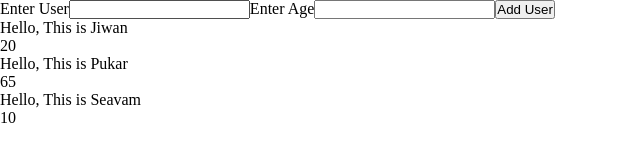
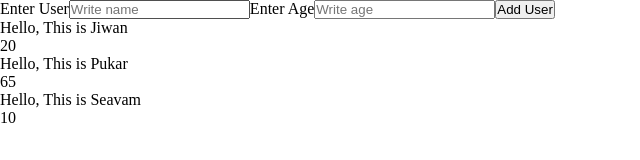
Before and after one commit to JiwanChaudhary/username-and-age-validation, a React (Create React App) app: page / in a window 1280 px wide. Shown: the top 160 px of the page, without its empty margins (0-640 px from the left). Built offline with nearby package versions, Linux system fonts and the light colour scheme.

Commit message:
add user age

```diff
--- a/src/App.js
+++ b/src/App.js
@@ -1,14 +1,21 @@
-// import { useState } from "react";
+import { useState } from "react";
 import "./App.css";
-// import UserData from "./components/UserData";
+import UserData from "./components/UserData";
 import UserAge from "./components/UserAge";
 import AddUser from "./components/AddUser";
+import { v4 as uuidv4 } from "uuid"
 
 function App() {
-  // const [username, setUsername] = useState(UserData);
+  const [username, setUsername] = useState(UserData);
+
+  function handleUserAge(user) {
+    user.id = uuidv4();
+    setUsername([...username, user])
+  }
+
   return (
     <>
-      <AddUser />
+      <AddUser addUserAge={handleUserAge} />
       <UserAge />
     </>
   );
--- a/src/components/AddUser.jsx
+++ b/src/components/AddUser.jsx
@@ -1,13 +1,40 @@
 import React from "react";
+import { useState } from "react";
 
-const AddUser = () => {
+const AddUser = ({ addUserAge }) => {
+  const [user, setUser] = useState("");
+  const [age, setAge] = useState("");
+
+  const handleInputChange = (e) => {
+    setUser(e.target.value);
+    setAge(e.target.value);
+  };
+  const handleSubmit = (e) => {
+    e.preventDefault();
+    addUserAge({ user, age });
+    setUser("");
+    setAge("");
+  };
+
   return (
     <div>
-      <form>
+      <form onSubmit={handleSubmit}>
         <label htmlFor="user">Enter User</label>
-        <input type="text" id="user" />
+        <input
+          type="text"
+          id="user"
+          placeholder="Write name"
+          onChange={handleInputChange}
+          value={user}
+        />
         <label htmlFor="age">Enter Age</label>
-        <input type="number" id="age" />
+        <input
+          type="number"
+          id="age"
+          placeholder="Write age"
+          onChange={handleInputChange}
+          value={age}
+        />
         <button type="submit">Add User</button>
       </form>
     </div>
```
